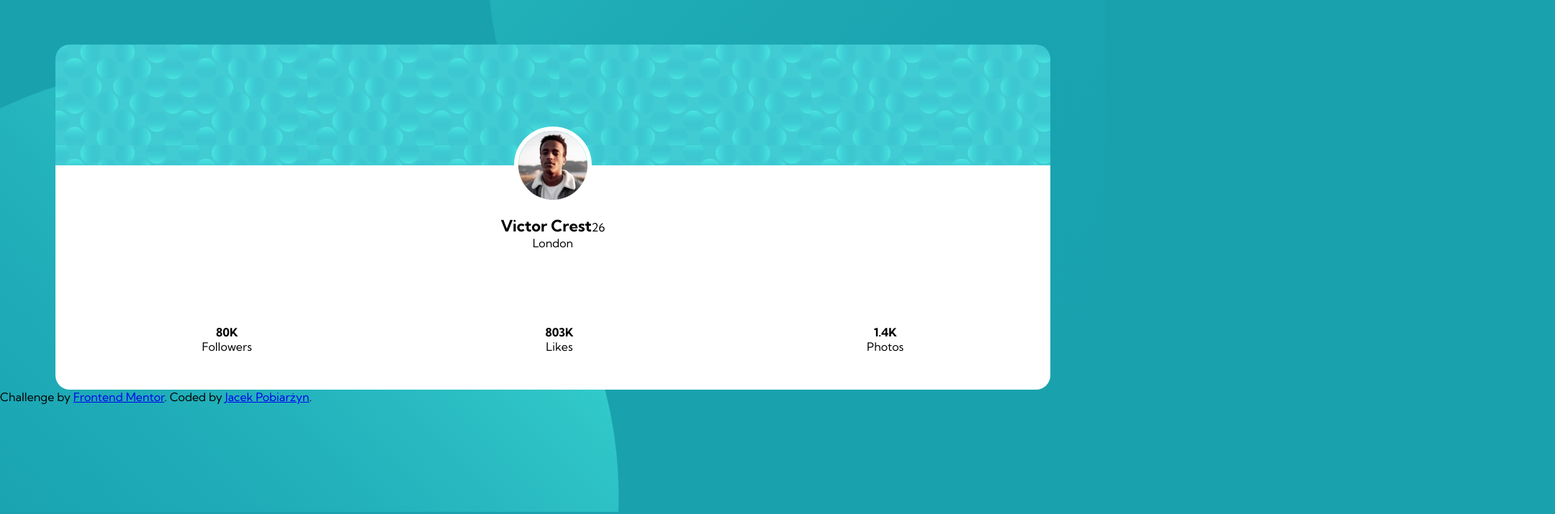
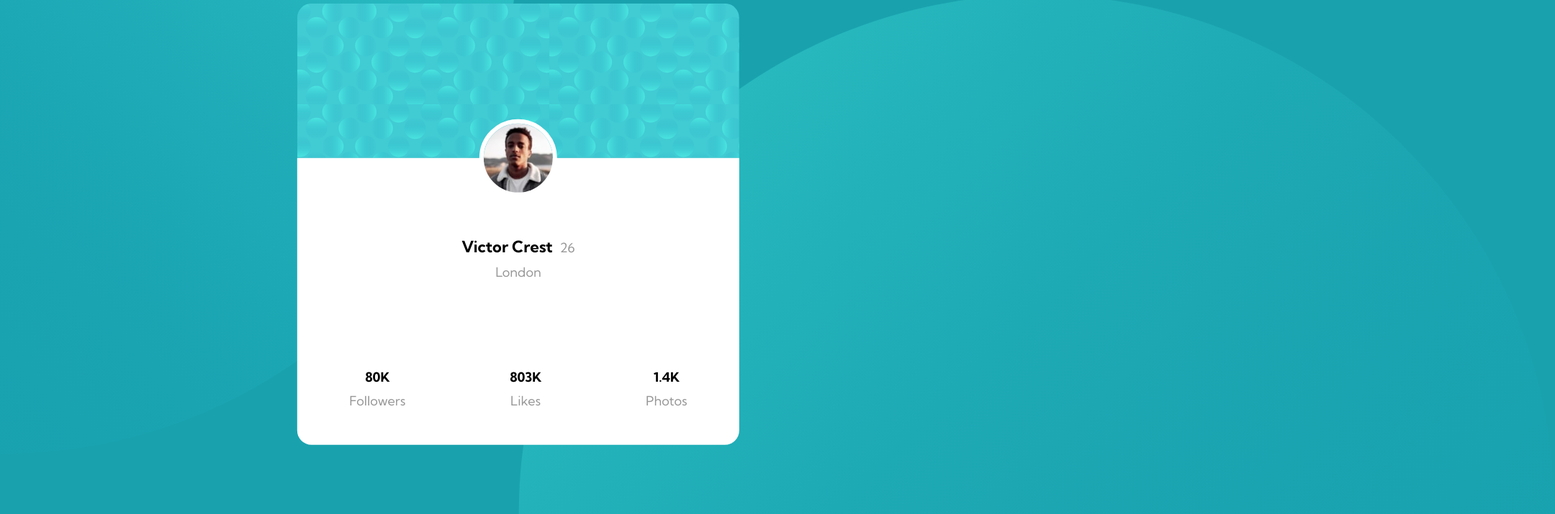
Before and after one commit to Siemkins07/profile-card, a website: page index.html in a window 1536 px wide. Shown: the part 88-803 px from the top of the page at 72% size, 2160 px wide, since content can reach past the window. Drawn offline with Linux system fonts and the light colour scheme.

Commit message:
fix styles, add desktop view

```diff
--- a/index.html
+++ b/index.html
@@ -15,6 +15,7 @@
 
 </head>
 <body>
+
   <div class="card">
     <div class="card_header">
       <img class='header_photo' src='./images/image-victor.jpg' alt="victor">
@@ -23,7 +24,7 @@
     <div class="card_bottom">
 
       <div class="main_info">
-      <p><strong>Victor Crest</strong>26</p>
+        <p><strong>Victor Crest</strong><span>26</span></p>
           <span>London</span>
       </div>
 
@@ -40,11 +41,16 @@
       </div>
     </div>
   </div>
+    <div class="top-left">
+      <img src="./images/bg-pattern-top.svg" alt="">
+    </div>
+    <div class="bottom-right">
+      <img src="./images/bg-pattern-bottom.svg" alt="">
+    </div>
 
-
-  <div class="attribution">
+  <!-- <div class="attribution">
     Challenge by <a href="https://www.frontendmentor.io?ref=challenge" target="_blank">Frontend Mentor</a>.
     Coded by <a href="#">Jacek Pobiarżyn</a>.
-  </div>
+  </div> -->
 </body>
 </html>
--- a/style.css
+++ b/style.css
@@ -5,38 +5,38 @@
 }
 
 body {
+  position: relative;
   height: 100vh;
+  width: 100vw;
   display: flex;
   flex-direction: column;
   justify-content: center;
   background-color: hsl(185, 75%, 39%);
-  background-image: url('./images/bg-pattern-top.svg'),
-   url('./images/bg-pattern-bottom.svg');
-  background-position: top -45% left -100%, bottom -45% right -100%;
-  background-repeat: no-repeat;
-  background-size: 78%;
   font-family: 'Kumbh Sans', sans-serif;
+  font-size: 18px;
+  max-width: 1440px;
 }
 
-
 .card {
-  position: relative;
-
+  position: absolute;
+  top: 50%;
+  left: 50%;
+  transform: translate(-50%, -50%);
   margin: 0 auto;
   display:flex;
   flex-direction: column;
   justify-content: center;
   align-items: center;
   width: 90vw;
-  height: 60vh;
-
+  height: 45vh;
+  max-width: 800px;
+  z-index: 2;
 }
 
 .card_header {
   position: relative;
   display: flex;
   flex-basis: 35%;
-  /* background-color: red; */
   width: 100%;
   border-top-left-radius: 20px;
   border-top-right-radius: 20px;
@@ -50,7 +50,7 @@ body {
   transform: translate(-50%, -50%);
   border: 6px solid #fff;
   border-radius: 50%;
-  z-index: 2;
+  z-index: 3;
 
 }
 
@@ -70,15 +70,20 @@ body {
   /* flex-basis: 80%; */
   margin: 0 auto;
   position: absolute;
-  top: 30%;
+  top: 35%;
   left: 50%;
   transform: translate(-50%, -50%);
   text-align: center;
 }
 
+.main_info span {
+  color: hsl(0, 0%, 59%)
+}
+
 .main_info strong {
   font-size: 22px;
   display: inline-block;
+  padding: 0 10px 10px 0;
 }
 
 
@@ -93,5 +98,73 @@ text-align: center;
 
 .info strong {
   display: block;
+  padding-bottom: 10px;
+}
 
+.info span {
+  color: hsl(0, 0%, 59%);
 }
+
+.top-left {
+  position: relative;
+  width: 100%;
+  height: 100%;
+}
+
+.top-left img {
+  width: 100%;
+  position: absolute;
+  top: 0;
+  left: 0;
+  transform: translate(-50%, -50%) scale(1.2);
+}
+
+.bottom-right {
+  position: relative;
+  width: 100%;
+  height: 100%;
+}
+
+.bottom-right img {
+  position: absolute;
+  bottom: 0;
+  right: 0;
+  width: 100%;
+  transform: translate(50%, 50%) scale(1.2);
+}
+
+@media (min-width: 1440px) {
+  .card {
+    width: 40vw;
+    height: 40vw;
+  }
+
+
+  .top-left {
+    position: relative;
+    width: 100%;
+    height: 100%;
+  }
+
+  .top-left img {
+    width: 100%;
+    position: absolute;
+    top: 0;
+    left: 0;
+    transform: translate(-50%, -50%) scale(1.0);
+  }
+
+  .bottom-right {
+    position: relative;
+    width: 100%;
+    height: 100%;
+  }
+
+  .bottom-right img {
+    position: absolute;
+    bottom: 0;
+    right: 0;
+    width: 100%;
+    transform: translate(50%, 50%) scale(1.0);
+  }
+}
```
Lines whose indentation alone changed are shown as unchanged.
